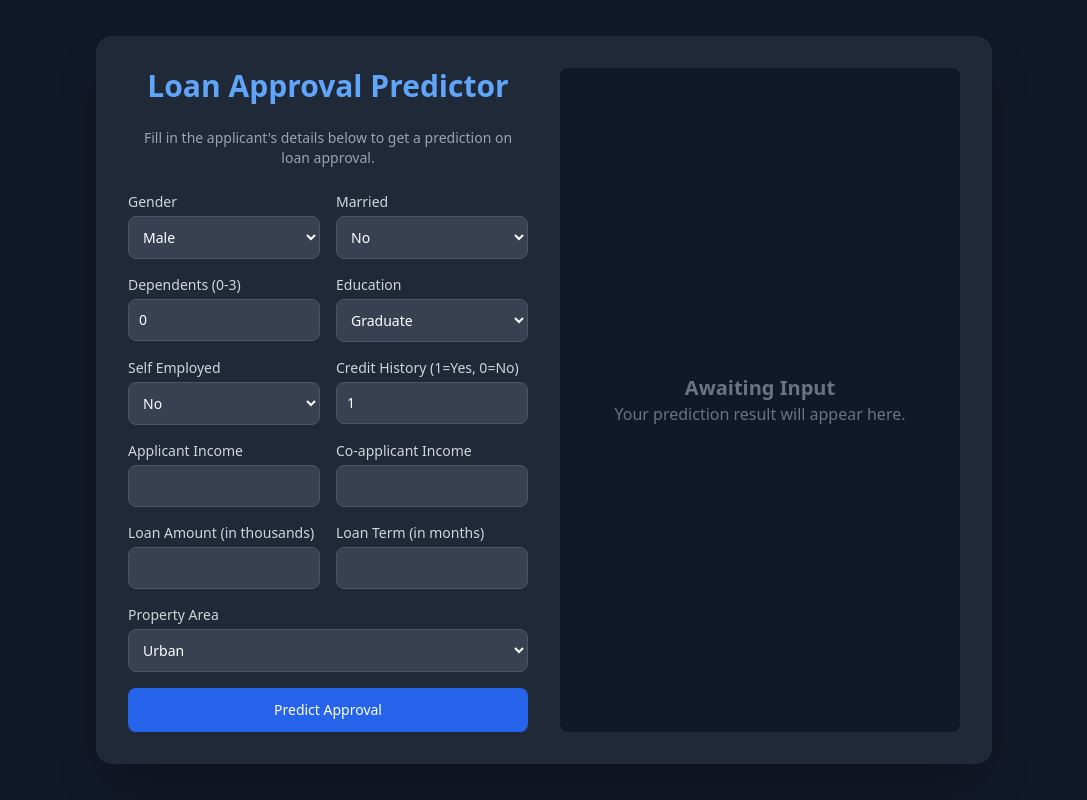
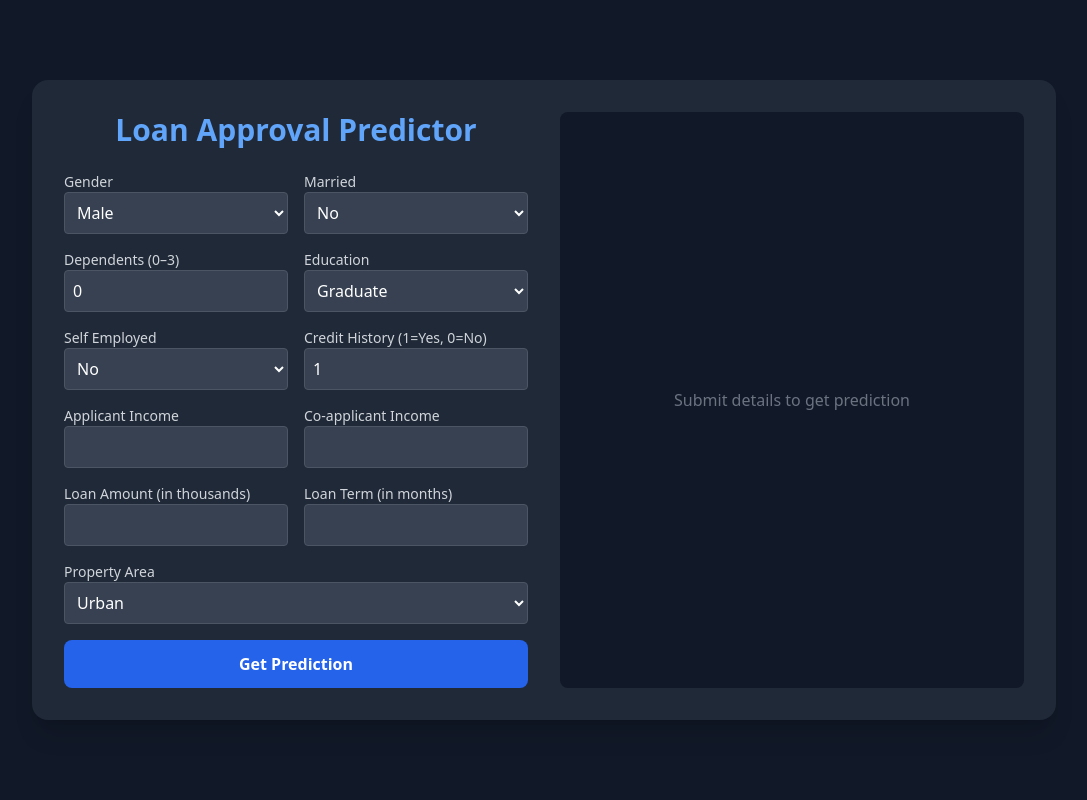
Before and after one commit to petermartian/loan-prediction-api, a React (Vite) app in the folder loan-predictor-frontend/: page / in a window 1280 px wide. Shown: the whole page, without its empty margins (96-1183 px from the left). Built offline with nearby package versions, Linux system fonts and the light colour scheme.

Commit message:
Fix: Resolve TypeScript errors for production build

```diff
--- a/loan-predictor-frontend/src/App.tsx
+++ b/loan-predictor-frontend/src/App.tsx
@@ -1,88 +1,46 @@
 import { useState } from 'react';
-// Import specific types from react-hook-form for better type safety
-import { useForm, type SubmitHandler, type UseFormRegister, type FieldError } from 'react-hook-form';
+import { useForm, type SubmitHandler } from 'react-hook-form';
 import { zodResolver } from '@hookform/resolvers/zod';
 import { z } from 'zod';
-import { BarChart, Bar, XAxis, YAxis, Tooltip, ResponsiveContainer, Cell } from 'recharts';
+import {
+  BarChart, Bar, XAxis, YAxis, Tooltip,
+  ResponsiveContainer, Cell
+} from 'recharts';
 
 // --- Zod Schema for Validation ---
-const loanApplicationSchema = z.object({
+const loanSchema = z.object({
   Gender: z.enum(['Male', 'Female']),
   Married: z.enum(['Yes', 'No']),
-  Dependents: z.coerce.number().min(0, "Must be 0 or more").max(3, "Cannot exceed 3"),
+  Dependents: z.coerce.number().min(0).max(3),
   Education: z.enum(['Graduate', 'Not Graduate']),
   Self_Employed: z.enum(['Yes', 'No']),
-  ApplicantIncome: z.coerce.number().min(1, "Income must be positive"),
-  CoapplicantIncome: z.coerce.number().min(0, "Cannot be negative"),
-  LoanAmount: z.coerce.number().min(1, "Loan amount must be positive"),
-  Loan_Amount_Term: z.coerce.number().min(1, "Loan term must be positive"),
-  Credit_History: z.coerce.number().min(0).max(1).refine(val => [0, 1].includes(val), "Must be 0 or 1"),
+  ApplicantIncome: z.coerce.number().min(1),
+  CoapplicantIncome: z.coerce.number().min(0),
+  LoanAmount: z.coerce.number().min(1),
+  Loan_Amount_Term: z.coerce.number().min(1),
+  Credit_History: z.coerce.number().refine(val => [0, 1].includes(val), "Must be 0 or 1"),
   Property_Area: z.enum(['Rural', 'Urban', 'Semiurban']),
 });
 
-// Infer the TypeScript type from the Zod schema
-type LoanApplicationForm = z.infer<typeof loanApplicationSchema>;
+type LoanForm = z.infer<typeof loanSchema>;
 
-// --- API Response Type ---
 type PredictionResult = {
   prediction: number;
   status: 'Approved' | 'Not Approved';
   confidence_probability: string;
 };
 
-// --- Reusable Input Component with proper types ---
-interface FormInputProps extends React.InputHTMLAttributes<HTMLInputElement> {
-  id: keyof LoanApplicationForm;
-  label: string;
-  register: UseFormRegister<LoanApplicationForm>;
-  error?: FieldError;
-}
+export default function App() {
+  const [prediction, setPrediction] = useState<PredictionResult | null>(null);
+  const [loading, setLoading] = useState(false);
+  const [error, setError] = useState<string | null>(null);
 
-const FormInput: React.FC<FormInputProps> = ({ id, label, register, error, ...props }) => (
-    <div className="flex flex-col">
-      <label htmlFor={id} className="mb-1 text-sm font-medium text-gray-300">{label}</label>
-      <input
-        id={id}
-        {...register(id)}
-        className="bg-gray-700 border border-gray-600 text-white text-sm rounded-lg focus:ring-blue-500 focus:border-blue-500 block w-full p-2.5"
-        {...props}
-      />
-      {error && <p className="mt-1 text-xs text-red-400">{error.message}</p>}
-    </div>
-);
-
-// --- Reusable Select Component with proper types ---
-interface FormSelectProps extends React.SelectHTMLAttributes<HTMLSelectElement> {
-    id: keyof LoanApplicationForm;
-    label: string;
-    options: readonly string[];
-    register: UseFormRegister<LoanApplicationForm>;
-    error?: FieldError;
-}
-
-const FormSelect: React.FC<FormSelectProps> = ({ id, label, options, register, error }) => (
-     <div className="flex flex-col">
-      <label htmlFor={id} className="mb-1 text-sm font-medium text-gray-300">{label}</label>
-      <select
-        id={id}
-        {...register(id)}
-        className="bg-gray-700 border border-gray-600 text-white text-sm rounded-lg focus:ring-blue-500 focus:border-blue-500 block w-full p-2.5"
-      >
-        {options.map((option: string) => <option key={option} value={option}>{option}</option>)}
-      </select>
-      {error && <p className="mt-1 text-xs text-red-400">{error.message}</p>}
-    </div>
-);
-
-
-// --- Main App Component ---
-export default function App() {
-  const [predictionResult, setPredictionResult] = useState<PredictionResult | null>(null);
-  const [isLoading, setIsLoading] = useState(false);
-  const [apiError, setApiError] = useState<string | null>(null);
-
-  const { register, handleSubmit, formState: { errors } } = useForm<LoanApplicationForm>({
-    resolver: zodResolver(loanApplicationSchema),
+  const {
+    register,
+    handleSubmit,
+    formState: { errors },
+  } = useForm<LoanForm>({
+    resolver: zodResolver(loanSchema),
     defaultValues: {
       Gender: 'Male',
       Married: 'No',
@@ -91,80 +49,142 @@ export default function App() {
       Self_Employed: 'No',
       Credit_History: 1,
       Property_Area: 'Urban',
-    }
+    },
   });
 
-  const onSubmit: SubmitHandler<LoanApplicationForm> = async (data) => {
-    setIsLoading(true);
-    setApiError(null);
-    setPredictionResult(null);
+  const onSubmit: SubmitHandler<LoanForm> = async (data) => {
+    setLoading(true);
+    setError(null);
+    setPrediction(null);
 
     try {
-      const API_URL = "https://loan-prediction-api-yjry.onrender.com/predict";
-
-      const response = await fetch(API_URL, {
+      const response = await fetch('https://loan-prediction-api-yjry.onrender.com/predict', {
         method: 'POST',
         headers: { 'Content-Type': 'application/json' },
         body: JSON.stringify(data),
       });
 
       if (!response.ok) {
-        throw new Error(`API Error: ${response.statusText} (Status: ${response.status})`);
+        throw new Error(`API responded with status ${response.status}`);
       }
 
       const result: PredictionResult = await response.json();
-      setPredictionResult(result);
-
-    } catch (error) {
-      console.error("Failed to get prediction:", error);
-      setApiError(error instanceof Error ? error.message : "An unknown error occurred.");
+      setPrediction(result);
+    } catch (err) {
+      setError(err instanceof Error ? err.message : 'An unknown error occurred');
     } finally {
-      setIsLoading(false);
+      setLoading(false);
     }
   };
 
-  const getChartData = () => {
-    if (!predictionResult) return [];
-    const probabilityValue = parseFloat(predictionResult.confidence_probability.replace('%', ''));
-    return [{ name: 'Confidence', value: probabilityValue }];
-  };
+  const chartData = prediction
+    ? [{ name: 'Confidence', value: parseFloat(prediction.confidence_probability.replace('%', '')) }]
+    : [];
 
   return (
-    <div className="bg-gray-900 min-h-screen text-white font-sans flex items-center justify-center p-4">
-      <main className="w-full max-w-4xl bg-gray-800 rounded-2xl shadow-2xl p-8 grid grid-cols-1 lg:grid-cols-2 gap-8">
+    <div className="bg-gray-900 min-h-screen text-white flex items-center justify-center p-6">
+      <main className="w-full max-w-5xl bg-gray-800 rounded-2xl shadow-xl p-8 grid lg:grid-cols-2 gap-8">
+        {/* Form */}
         <div className="space-y-6">
           <h1 className="text-3xl font-bold text-center text-blue-400">Loan Approval Predictor</h1>
-          <p className="text-center text-gray-400 text-sm">Fill in the applicant's details below to get a prediction on loan approval.</p>
           <form onSubmit={handleSubmit(onSubmit)} className="space-y-4">
             <div className="grid grid-cols-1 sm:grid-cols-2 gap-4">
-              <FormSelect id="Gender" label="Gender" options={['Male', 'Female']} register={register} error={errors.Gender} />
-              <FormSelect id="Married" label="Married" options={['Yes', 'No']} register={register} error={errors.Married} />
-              <FormInput id="Dependents" label="Dependents (0-3)" register={register} error={errors.Dependents} type="number" />
-              <FormSelect id="Education" label="Education" options={['Graduate', 'Not Graduate']} register={register} error={errors.Education} />
-              <FormSelect id="Self_Employed" label="Self Employed" options={['Yes', 'No']} register={register} error={errors.Self_Employed} />
-              <FormInput id="Credit_History" label="Credit History (1=Yes, 0=No)" step="1" register={register} error={errors.Credit_History} type="number" />
+              <Select id="Gender" label="Gender" options={['Male', 'Female']} {...{ register, errors }} />
+              <Select id="Married" label="Married" options={['Yes', 'No']} {...{ register, errors }} />
+              <Input id="Dependents" label="Dependents (0–3)" type="number" {...{ register, errors }} />
+              <Select id="Education" label="Education" options={['Graduate', 'Not Graduate']} {...{ register, errors }} />
+              <Select id="Self_Employed" label="Self Employed" options={['Yes', 'No']} {...{ register, errors }} />
+              <Input id="Credit_History" label="Credit History (1=Yes, 0=No)" type="number" {...{ register, errors }} />
             </div>
             <div className="grid grid-cols-1 sm:grid-cols-2 gap-4">
-              <FormInput id="ApplicantIncome" label="Applicant Income" register={register} error={errors.ApplicantIncome} type="number" />
-              <FormInput id="CoapplicantIncome" label="Co-applicant Income" register={register} error={errors.CoapplicantIncome} type="number" />
+              <Input id="ApplicantIncome" label="Applicant Income" type="number" {...{ register, errors }} />
+              <Input id="CoapplicantIncome" label="Co-applicant Income" type="number" {...{ register, errors }} />
+              <Input id="LoanAmount" label="Loan Amount (in thousands)" type="number" {...{ register, errors }} />
+              <Input id="Loan_Amount_Term" label="Loan Term (in months)" type="number" {...{ register, errors }} />
             </div>
-            <div className="grid grid-cols-1 sm:grid-cols-2 gap-4">
-              <FormInput id="LoanAmount" label="Loan Amount (in thousands)" register={register} error={errors.LoanAmount} type="number" />
-              <FormInput id="Loan_Amount_Term" label="Loan Term (in months)" register={register} error={errors.Loan_Amount_Term} type="number" />
-            </div>
-            <FormSelect id="Property_Area" label="Property Area" options={['Rural', 'Urban', 'Semiurban']} register={register} error={errors.Property_Area} />
-            <button type="submit" disabled={isLoading} className="w-full text-white bg-blue-600 hover:bg-blue-700 focus:ring-4 focus:outline-none focus:ring-blue-800 font-medium rounded-lg text-sm px-5 py-3 text-center transition-colors disabled:bg-gray-500 disabled:cursor-not-allowed">
-              {isLoading ? 'Getting Prediction...' : 'Predict Approval'}
+            <Select id="Property_Area" label="Property Area" options={['Urban', 'Rural', 'Semiurban']} {...{ register, errors }} />
+            <button type="submit" disabled={loading}
+              className="w-full bg-blue-600 hover:bg-blue-700 disabled:bg-gray-600 text-white font-semibold py-3 rounded-lg transition">
+              {loading ? 'Predicting...' : 'Get Prediction'}
             </button>
           </form>
         </div>
-        <div className="bg-gray-900 rounded-lg p-8 flex flex-col items-center justify-center min-h-[300px]">
-          {isLoading && <div className="flex flex-col items-center justify-center text-gray-400"><svg className="animate-spin h-10 w-10 text-blue-400" xmlns="http://www.w3.org/2000/svg" fill="none" viewBox="0 0 24 24"><circle className="opacity-25" cx="12" cy="12" r="10" stroke="currentColor" strokeWidth="4"></circle><path className="opacity-75" fill="currentColor" d="M4 12a8 8 0 018-8V0C5.373 0 0 5.373 0 12h4zm2 5.291A7.962 7.962 0 014 12H0c0 3.042 1.135 5.824 3 7.938l3-2.647z"></path></svg><p className="mt-4">Contacting the model...</p></div>}
-          {apiError && <div className="text-center text-red-400"><h2 className="text-xl font-bold mb-2">Error</h2><p className="text-sm bg-red-900/50 p-3 rounded-md">{apiError}</p></div>}
-          {predictionResult && <div className="text-center w-full"><h2 className="text-xl font-semibold mb-4 text-gray-300">Prediction Result</h2><div className={`p-6 rounded-lg text-white text-3xl font-bold mb-6 ${predictionResult.status === 'Approved' ? 'bg-green-500/80' : 'bg-red-500/80'}`}>{predictionResult.status}</div><h3 className="font-semibold text-gray-300">Confidence</h3><p className="text-4xl font-bold text-blue-400 mb-4">{predictionResult.confidence_probability}</p><div className="w-full h-40"><ResponsiveContainer><BarChart data={getChartData()} layout="vertical" margin={{ top: 5, right: 30, left: 20, bottom: 5 }}><XAxis type="number" domain={[0, 100]} hide /><YAxis type="category" dataKey="name" hide /><Tooltip cursor={{fill: 'rgba(255, 255, 255, 0.1)'}} contentStyle={{ backgroundColor: '#2d3748', border: 'none' }} /><Bar dataKey="value" barSize={40} radius={[10, 10, 10, 10]}><Cell fill={predictionResult.status === 'Approved' ? '#48bb78' : '#f56565'} /></Bar></BarChart></ResponsiveContainer></div></div>}
-          {!isLoading && !apiError && !predictionResult && <div className="text-center text-gray-500"><h2 className="text-xl font-semibold">Awaiting Input</h2><p>Your prediction result will appear here.</p></div>}
+
+        {/* Result */}
+        <div className="bg-gray-900 rounded-lg p-8 flex flex-col items-center justify-center min-h-[350px]">
+          {loading && <p className="text-gray-400">Loading...</p>}
+          {error && <p className="text-red-400 text-center">{error}</p>}
+          {prediction && (
+            <div className="text-center w-full">
+              <h2 className="text-xl font-bold mb-4 text-gray-300">Result</h2>
+              <div className={`p-6 rounded-lg text-white text-3xl font-bold mb-6 ${
+                prediction.status === 'Approved' ? 'bg-green-600' : 'bg-red-600'
+              }`}>
+                {prediction.status}
+              </div>
+              <p className="text-lg text-blue-400 mb-4">Confidence: {prediction.confidence_probability}</p>
+              <ResponsiveContainer width="100%" height={120}>
+                <BarChart layout="vertical" data={chartData}>
+                  <XAxis type="number" domain={[0, 100]} hide />
+                  <YAxis type="category" dataKey="name" hide />
+                  <Tooltip />
+                  <Bar dataKey="value" barSize={30}>
+                    <Cell fill={prediction.status === 'Approved' ? '#22c55e' : '#ef4444'} />
+                  </Bar>
+                </BarChart>
+              </ResponsiveContainer>
+            </div>
+          )}
+          {!loading && !error && !prediction && <p className="text-gray-500 text-center">Submit details to get prediction</p>}
         </div>
       </main>
     </div>
   );
 }
+
+// --- Reusable Input ---
+function Input({
+  id, label, type, register, errors,
+}: {
+  id: keyof LoanForm;
+  label: string;
+  type: string;
+  register: ReturnType<typeof useForm>['register'];
+  errors: ReturnType<typeof useForm>['formState']['errors'];
+}) {
+  return (
+    <div className="flex flex-col">
+      <label htmlFor={id} className="text-sm text-gray-300">{label}</label>
+      <input
+        type={type}
+        {...register(id)}
+        className="bg-gray-700 border border-gray-600 rounded p-2 text-white"
+      />
+      {errors[id] && <p className="text-red-400 text-xs">{errors[id]?.message as string}</p>}
+    </div>
+  );
+}
+
+// --- Reusable Select ---
+function Select({
+  id, label, options, register, errors,
+}: {
+  id: keyof LoanForm;
+  label: string;
+  options: readonly string[];
+  register: ReturnType<typeof useForm>['register'];
+  errors: ReturnType<typeof useForm>['formState']['errors'];
+}) {
+  return (
+    <div className="flex flex-col">
+      <label htmlFor={id} className="text-sm text-gray-300">{label}</label>
+      <select
+        {...register(id)}
+        className="bg-gray-700 border border-gray-600 rounded p-2 text-white"
+      >
+        {options.map(opt => <option key={opt} value={opt}>{opt}</option>)}
+      </select>
+      {errors[id] && <p className="text-red-400 text-xs">{errors[id]?.message as string}</p>}
+    </div>
+  );
+}
```
